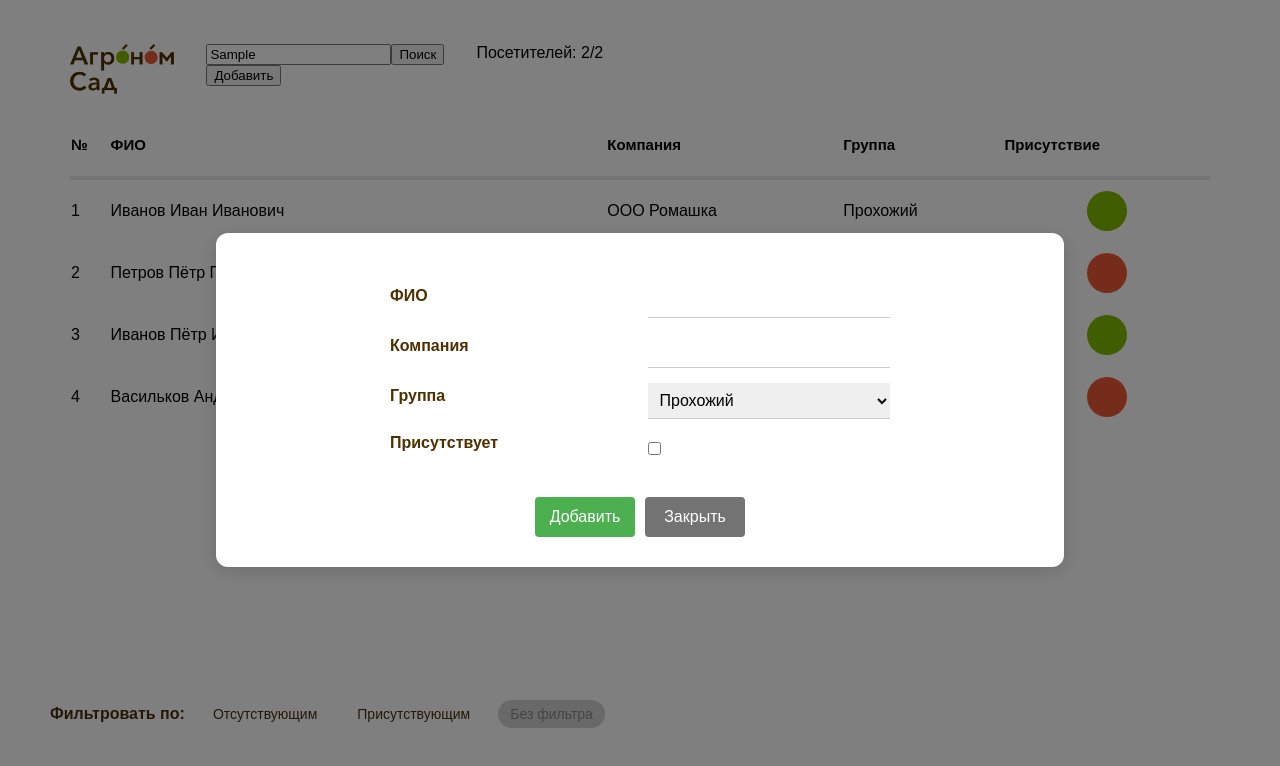
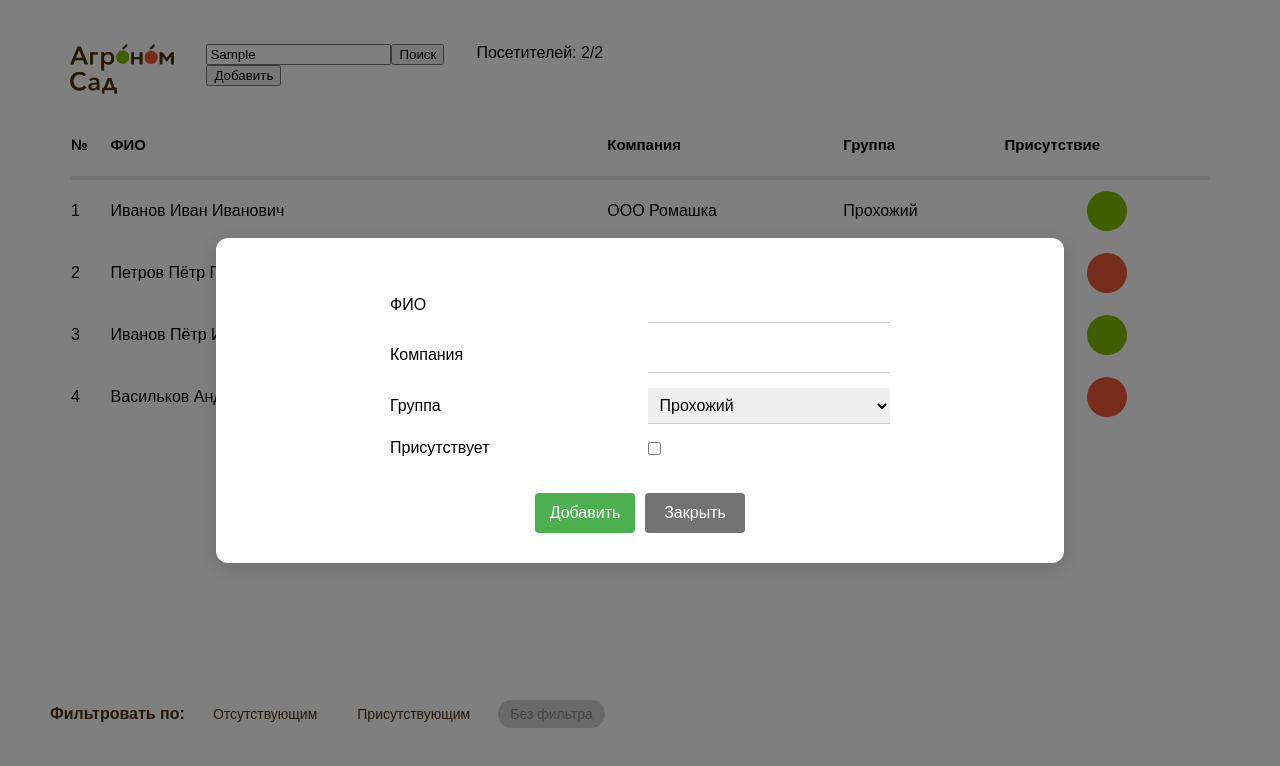
Before and after one commit to mcalexandretion/visitor-app-project, a React (Vite) app: page / in a window 1280 px wide. Both pictures are taken after typing "Sample" into the empty fields and a click on the button "Добавить". Shown: the top 766 px of the page. Built offline with nearby package versions, Linux system fonts and the light colour scheme; data requests are answered from the project's data file.

Commit message:
change labels style

```diff
--- a/src/components/VisitorForm.module.css
+++ b/src/components/VisitorForm.module.css
@@ -20,8 +20,6 @@
   width: 50%;
   display: flex;
   align-items: center;
-  font-weight: bold;
-  color: #4E3000;
 }
 
 .formInput {
@@ -91,10 +89,3 @@
 .closeButton:hover {
   background-color: #5e5e5e;
 }
-
-.title {
-  color: #4E3000;
-  font-weight: bold;
-  text-align: center;
-  margin-bottom: 10px;
-}
--- a/src/components/VisitorForm.tsx
+++ b/src/components/VisitorForm.tsx
@@ -27,7 +27,7 @@ export const VisitorForm: FC<VisitorFormProps> = ({ visitor, onSubmit, onDelete,
     <form onSubmit={handleSubmit} className={styles.visitorForm}>
   <div className={styles.formGroup}>
     <div className={styles.formLabel}>
-      <label className={styles.title}>ФИО</label>
+      <label className="form-group title">ФИО</label>
     </div>
     <div className={styles.formInput}>
       <input
@@ -41,7 +41,7 @@ export const VisitorForm: FC<VisitorFormProps> = ({ visitor, onSubmit, onDelete,
 
   <div className={styles.formGroup}>
     <div className={styles.formLabel}>
-      <label className={styles.title}>Компания</label>
+      <label className="form-group title">Компания</label>
     </div>
     <div className={styles.formInput}>
       <input
@@ -55,7 +55,7 @@ export const VisitorForm: FC<VisitorFormProps> = ({ visitor, onSubmit, onDelete,
 
   <div className={styles.formGroup}>
     <div className={styles.formLabel}>
-      <label className={styles.title}>Группа</label>
+      <label className="form-group title">Группа</label>
     </div>
     <div className={styles.formInput}>
       <select
@@ -71,7 +71,7 @@ export const VisitorForm: FC<VisitorFormProps> = ({ visitor, onSubmit, onDelete,
 
   <div className={styles.formGroup}>
     <div className={styles.formLabel}>
-      <label className={styles.title}>Присутствует</label>
+      <label className="form-group title">Присутствует</label>
     </div>
     <div className={styles.formInput}>
       <input
```
